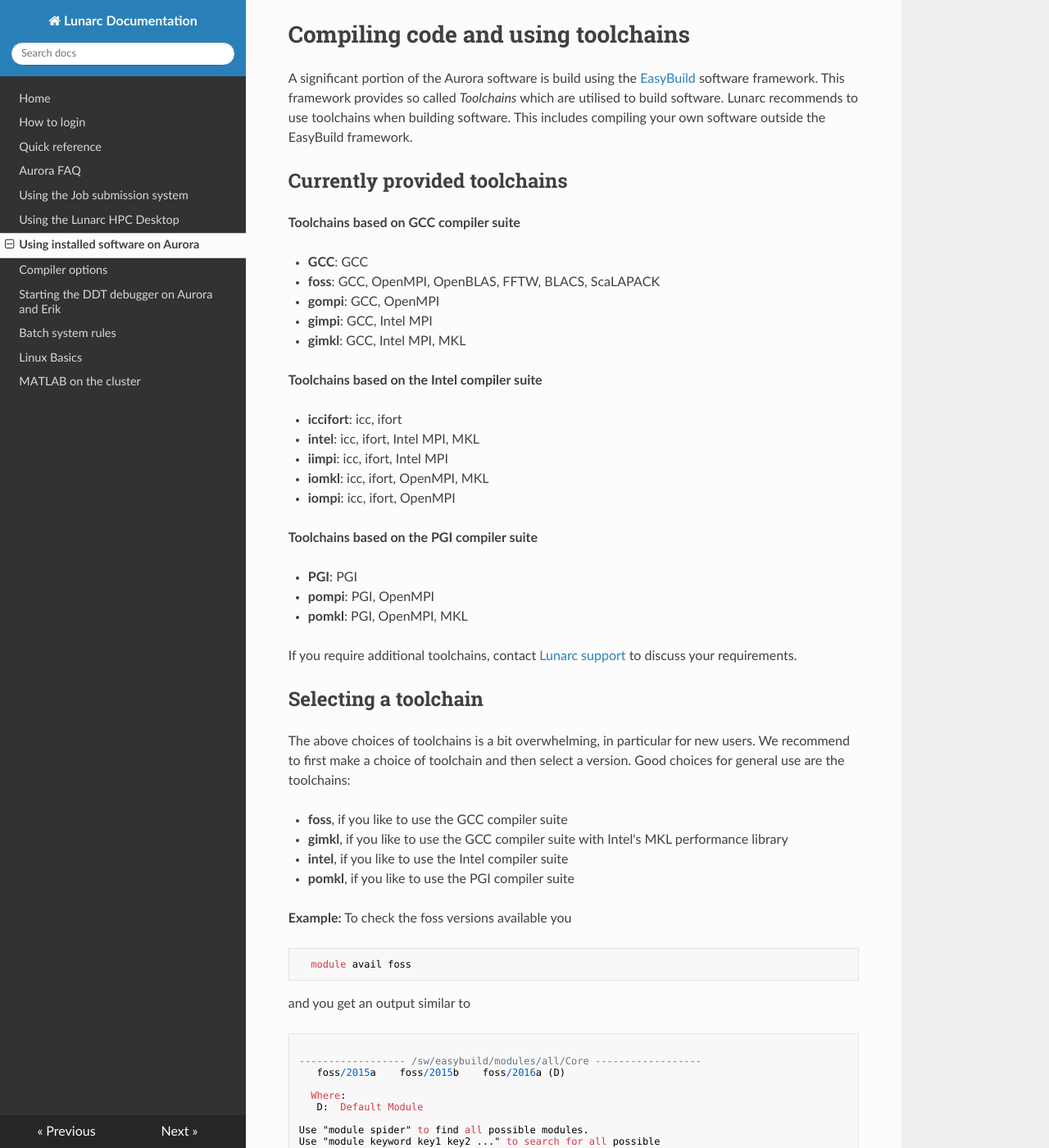
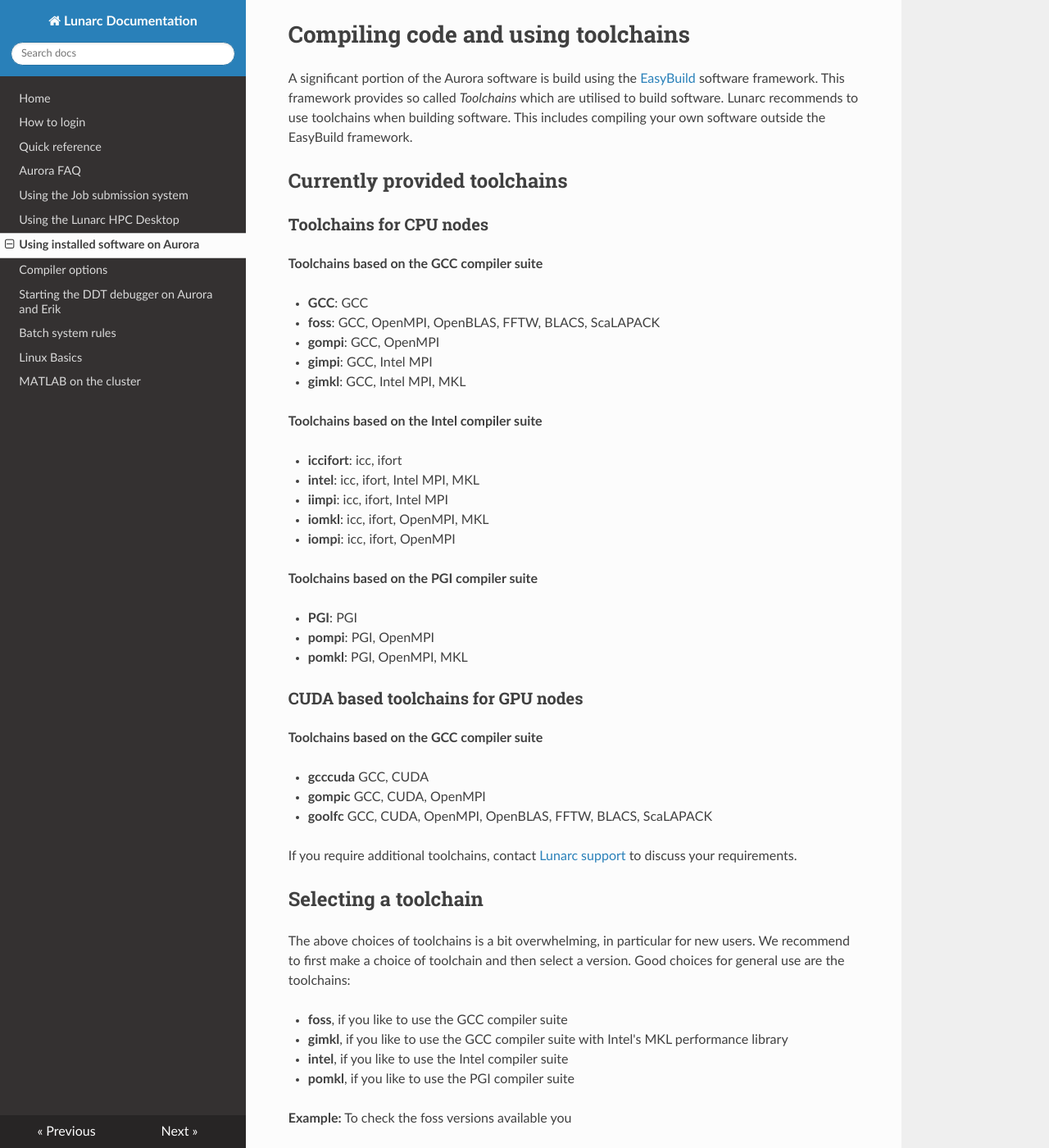
Before and after one commit to lunarc/lunarc_docs, an MkDocs documentation site: the page built from docs/aurora_modules.md, in a window 1280 px wide and 1400 px high, scrolled down 5997 px. Shown: the whole window at 82% size. Built offline with MkDocs 1.6.1, drawn with Linux system fonts in a browser that asks for light colours; nearby versions of some CDN libraries; old or Windows-style settings are respelled for this version of MkDocs.

Commit message:
Added gcc cuda toolchains

```diff
--- a/docs/aurora_modules.md
+++ b/docs/aurora_modules.md
@@ -268,7 +268,9 @@ A significant portion of the Aurora software is build using the [EasyBuild](http
 
 ## Currently provided toolchains
 
-**Toolchains based on GCC compiler suite**
+### Toolchains for CPU nodes
+
+**Toolchains based on the GCC compiler suite**
 
  * **GCC**: GCC
  * **foss**: GCC, OpenMPI, OpenBLAS, FFTW, BLACS, ScaLAPACK
@@ -289,6 +291,14 @@ A significant portion of the Aurora software is build using the [EasyBuild](http
  * **PGI**: PGI
  * **pompi**: PGI, OpenMPI
  * **pomkl**: PGI, OpenMPI, MKL
+
+### CUDA based toolchains for GPU nodes
+
+**Toolchains based on the GCC compiler suite**
+
+* **gcccuda**  GCC, CUDA
+* **gompic** GCC, CUDA, OpenMPI
+* **goolfc** GCC, CUDA, OpenMPI, OpenBLAS, FFTW, BLACS, ScaLAPACK
 
 If you require additional toolchains, contact [Lunarc support](http://www.lunarc.lu.se/support/support-form/) to discuss your requirements.
 
```
